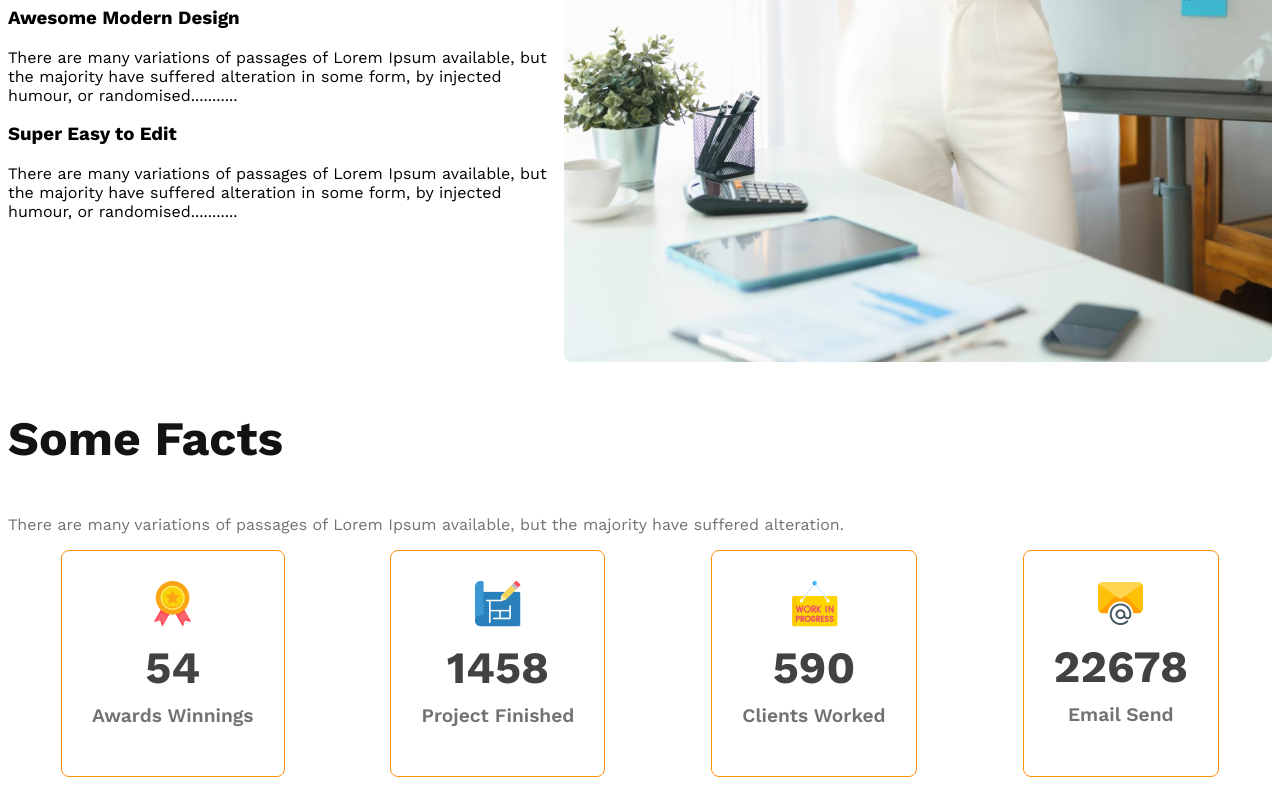
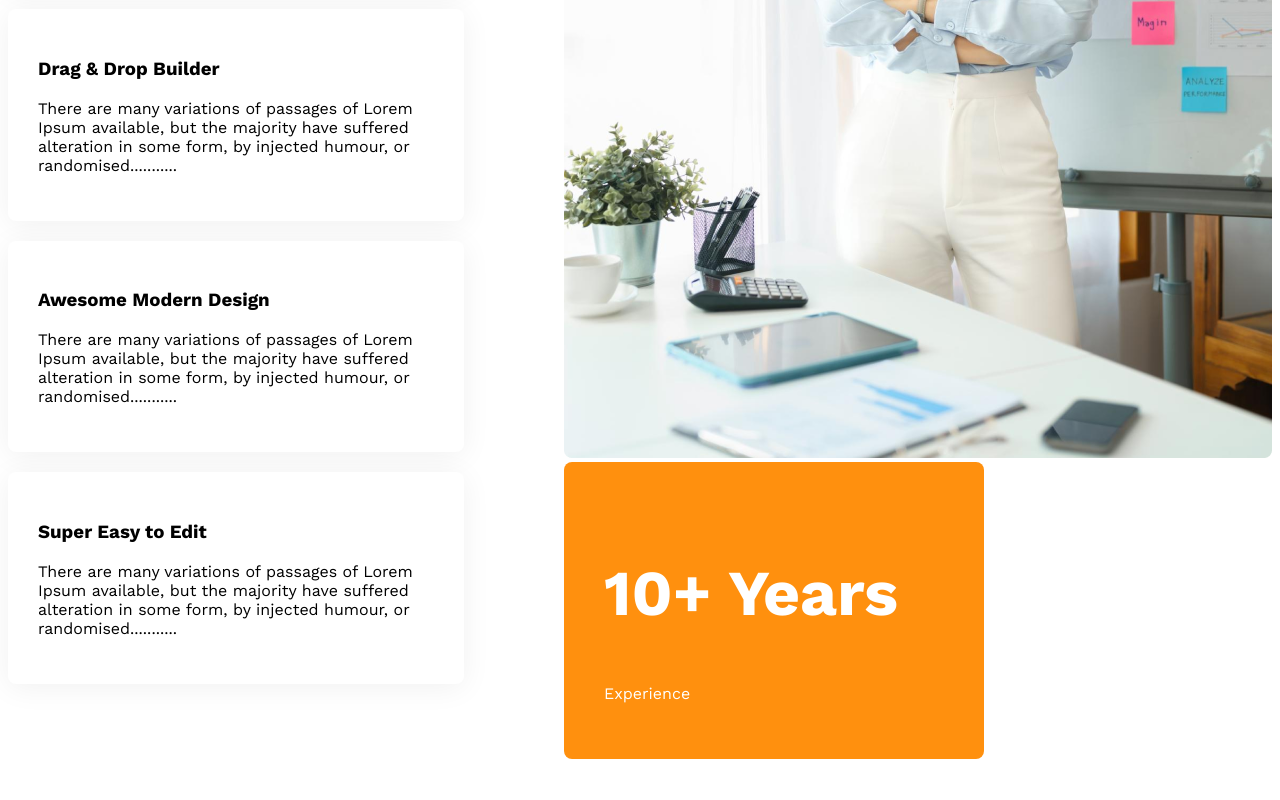
Before and after one commit to sumit-ch-dev/g3-architects-website, a plain HTML site: page index.html in a window 1280 px wide. Shown: the part 2420-3220 px from the top of the page. Drawn offline with nearby package versions, Linux system fonts and the light colour scheme.

Commit message:
added feature styles

```diff
--- a/index.html
+++ b/index.html
@@ -61,38 +61,44 @@
         <!-- features section -->
         <section class="features">
             <div class="feature-content">
-                <h1 class="section-title">Features you will love & enjoy</h1>
+                <h3 class="section-title">Features you will <br> love & enjoy</h3>
                 <p class="text-light-gray">There are many variations of passages of Lorem Ipsum available, but the
                     majority
                     have suffered alteration
                     in some form, by injected humour, or randomised words which don't look even
                 </p>
-                <div class="feature-type">
+                <div class="card">
                     <h3>Dexktop & Mobile Version</h3>
                     <p>There are many variations of passages of Lorem Ipsum available, but the majority have suffered
                         alteration in some form, by injected humour, or randomised...........
                     </p>
                 </div>
-                <div class="feature-type">
+                <div class="card">
                     <h3>Drag & Drop Builder</h3>
                     <p>There are many variations of passages of Lorem Ipsum available, but the majority have suffered
                         alteration in some form, by injected humour, or randomised...........
                     </p>
                 </div>
-                <div class="feature-type">
+                <div class="card">
                     <h3>Awesome Modern Design</h3>
                     <p>There are many variations of passages of Lorem Ipsum available, but the majority have suffered
                         alteration in some form, by injected humour, or randomised...........
                     </p>
                 </div>
-                <div class="feature-type">
+                <div class="card">
                     <h3>Super Easy to Edit</h3>
                     <p>There are many variations of passages of Lorem Ipsum available, but the majority have suffered
                         alteration in some form, by injected humour, or randomised...........
                     </p>
                 </div>
             </div>
-            <img src="./images/architect.png" alt="">
+            <div class="feature-img">
+                <img src="./images/architect.png" alt="">
+                <div class="experience-badge">
+                    <h2>10+ Years</h2>
+                    <p>Experience</p>
+                </div>
+            </div>
         </section>
 
         <section class="facts">
--- a/styles.css
+++ b/styles.css
@@ -119,8 +119,33 @@ main {
 
 .features {
     display: flex;
-    justify-content: center;
-    align-items: center;
+    margin-top: 6rem;
+    gap: 100px;
+}
+
+.features .section-title {
+    border-left: 5px solid #FF900E;
+    padding-left: 20px;
+}
+
+.features .card {
+    padding: 30px;
+    margin-bottom: 20px;
+    background: #fff;
+    border-radius: 8px;
+    box-shadow: 0px 4px 30px 0px rgba(0, 0, 0, 0.06);
+}
+
+.experience-badge {
+    width: 340px;
+    border-radius: 8px;
+    background-color: #FF900E;
+    color: #fff;
+    padding: 40px;
+}
+
+.experience-badge h2 {
+    font-size: 4rem;
 }
 
 /* facts section */
```
